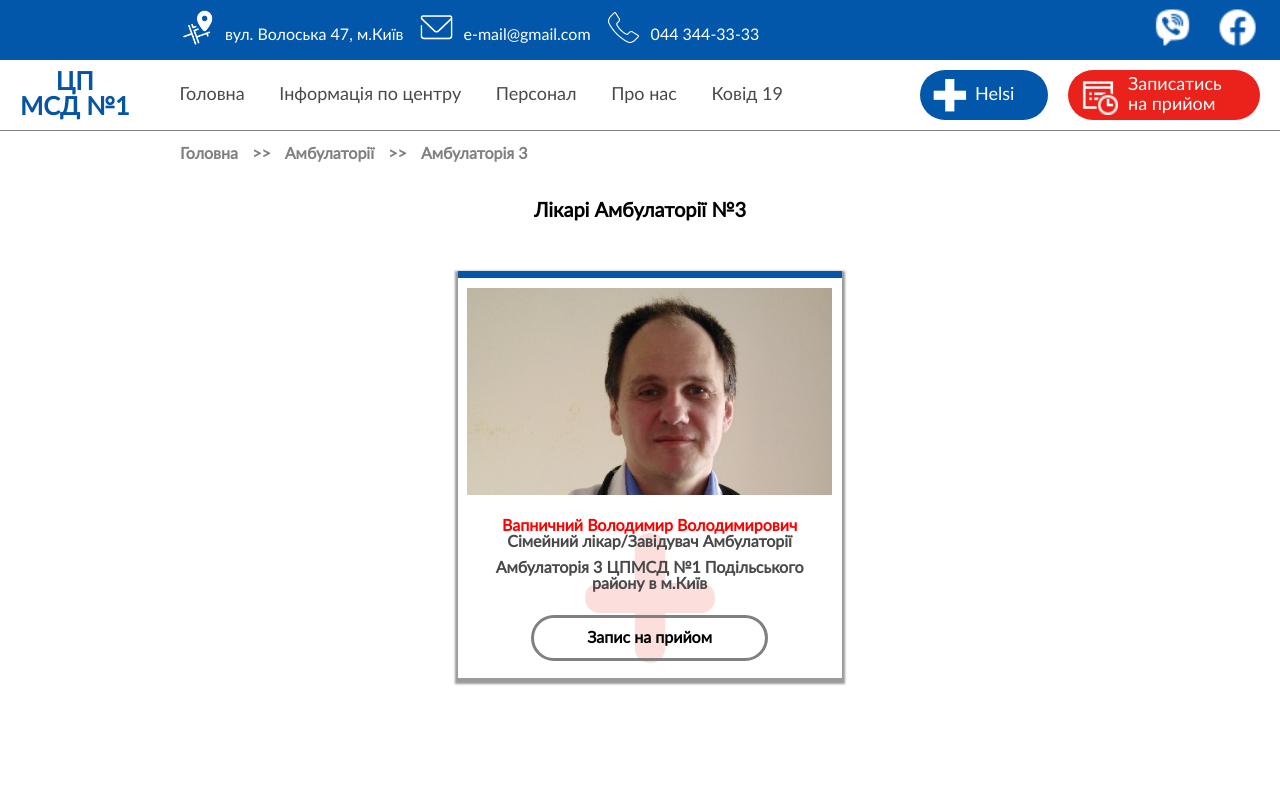
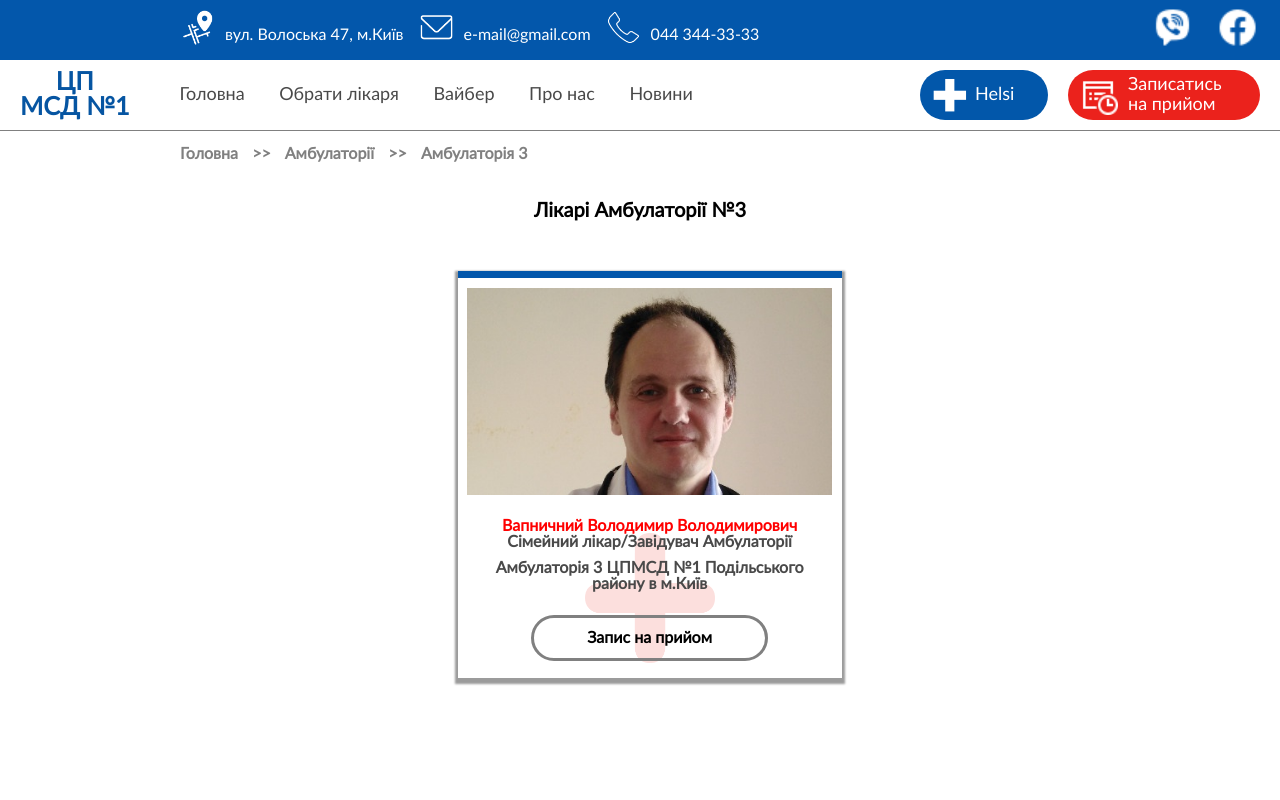
Before and after one commit to DmytroDemirskyi/cpmsd1pl, a plain HTML site: page ambulatoria3.html in a window 1280 px wide. Shown: the top 800 px of the page. Drawn offline with Linux system fonts and the light colour scheme.

Commit message:
Update ambulatoria3.html

```diff
--- a/ambulatoria3.html
+++ b/ambulatoria3.html
@@ -67,11 +67,11 @@
                 <nav>
                     <h1 class="siteLogo">ЦП<br>МСД №1</h1>
                     <ul class="menuNav">
-                        <li><a class="aNav" href="">Головна</a></li>
-                        <li><a class="aNav" href="#aboutUs">Інформація по центру</a></li>
-                        <li><a class="aNav" href="">Персонал</a></li>
-                        <li><a class="aNav" href="">Про нас</a></li>
-                        <li><a class="aNav" href="">Ковід 19</a></li>
+                        <li><a class="aNav" href="index.html">Головна</a></li>
+                        <li><a class="aNav" href="doctors.html">Обрати лікаря</a></li>
+                        <li><a class="aNav" href="viber.html">Вайбер</a></li>
+                        <li><a class="aNav" href="aboutHospital.html">Про нас</a></li>
+                        <li><a class="aNav" href="news.html">Новини</a></li>
                     </ul>
                 </nav>
 
```
